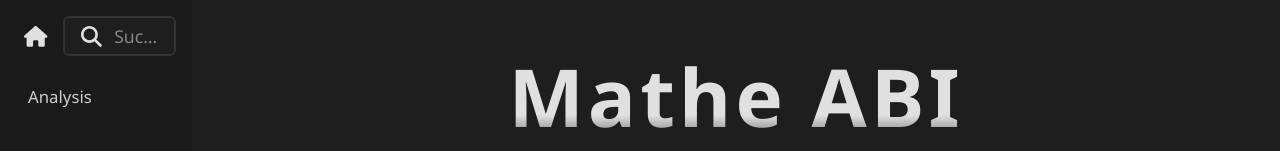
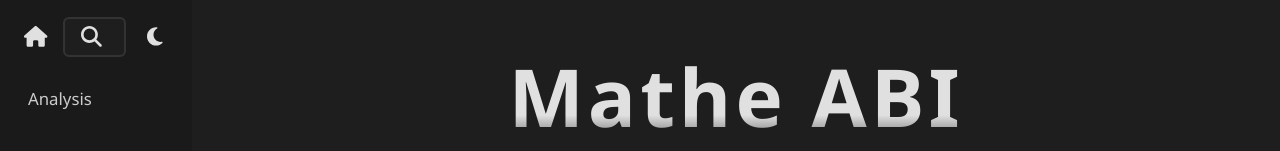
Before and after one commit to OfficerYoda/mathe-zusammenfassung-vue, a Vue app: page / in a window 1280 px wide. Shown: the top 151 px of the page. Built offline with nearby package versions, Linux system fonts and the light colour scheme.

Commit message:
Theme switch ui

```diff
--- a/src/main.ts
+++ b/src/main.ts
@@ -4,12 +4,14 @@ import router from './router';
 import vMathJax from './directives/mathjax';
 import {library} from '@fortawesome/fontawesome-svg-core'
 import {FontAwesomeIcon} from '@fortawesome/vue-fontawesome'
-import {faHouse, faMagnifyingGlass, faXmark} from '@fortawesome/free-solid-svg-icons'
+import {faHouse, faMagnifyingGlass, faMoon, faSun, faXmark} from '@fortawesome/free-solid-svg-icons'
 import './style.css';
 
 library.add(faMagnifyingGlass)
 library.add(faHouse)
 library.add(faXmark)
+library.add(faMoon)
+library.add(faSun)
 
 const app = createApp(App);
 
--- a/src/views/App.vue
+++ b/src/views/App.vue
@@ -147,6 +147,10 @@ export default defineComponent({
                         <FontAwesomeIcon class="search-bar-icon" icon="fa-solid fa-magnifying-glass"/>
                         <span class="search-bar-text">Suchen</span>
                     </div>
+                    <div class="icon-btn theme-toggle">
+                        <FontAwesomeIcon icon="fa-moon"/>
+<!--                        <FontAwesomeIcon icon="fa-sun"/>-->
+                    </div>
                     <div class="report-error-button--mobile">
                         <RouterLink class="report-error-button" to="/report" @click="handleReportClick">
                             Fehler melden
@@ -286,6 +290,7 @@ export default defineComponent({
     width: 100%;
     margin-top: 1rem;
     margin-bottom: 1rem;
+    gap: 0.5rem
 }
 
 .icon-btn {
@@ -309,8 +314,10 @@ export default defineComponent({
     color: var(--color-text-headings);
 }
 
-.home-btn {
-    margin-right: 0.5rem;
+.theme-toggle {
+    justify-content: center;
+    width: 2em;
+    height: 2em;
 }
 
 .search-bar {
```
